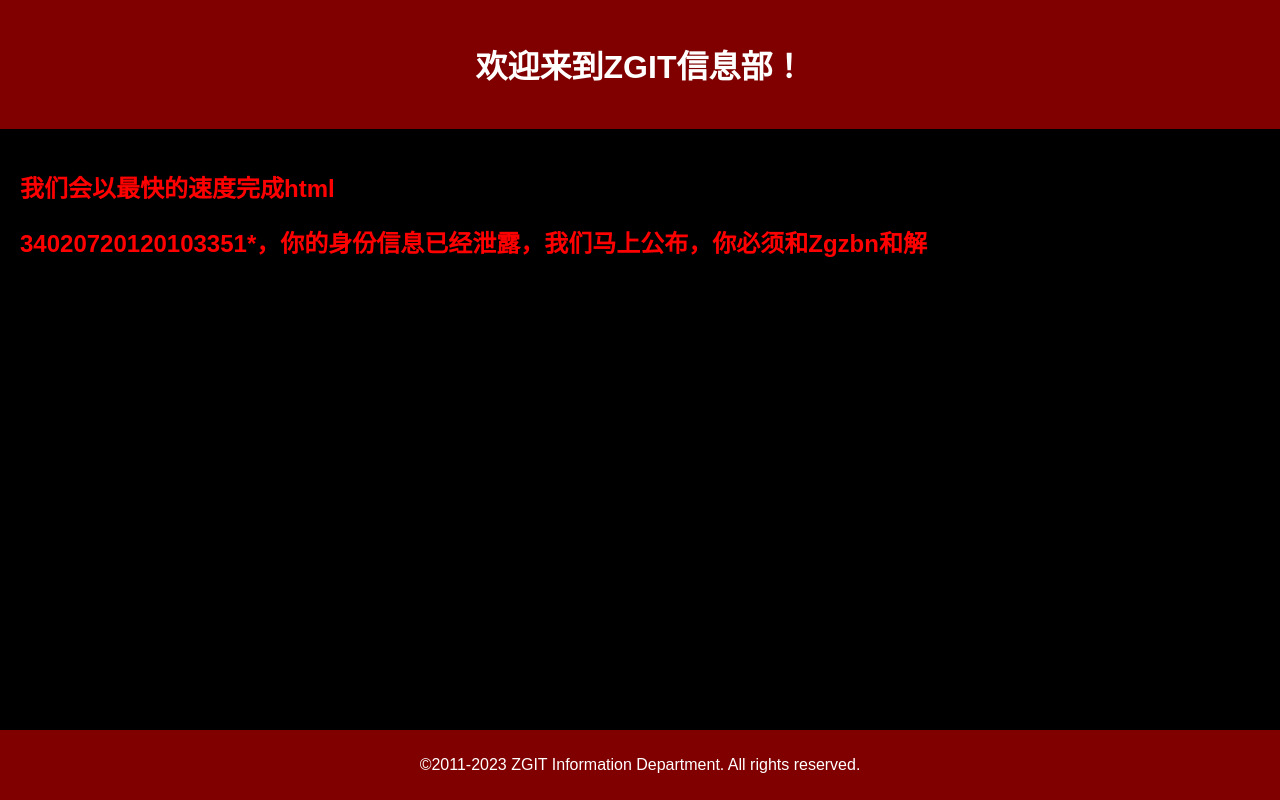
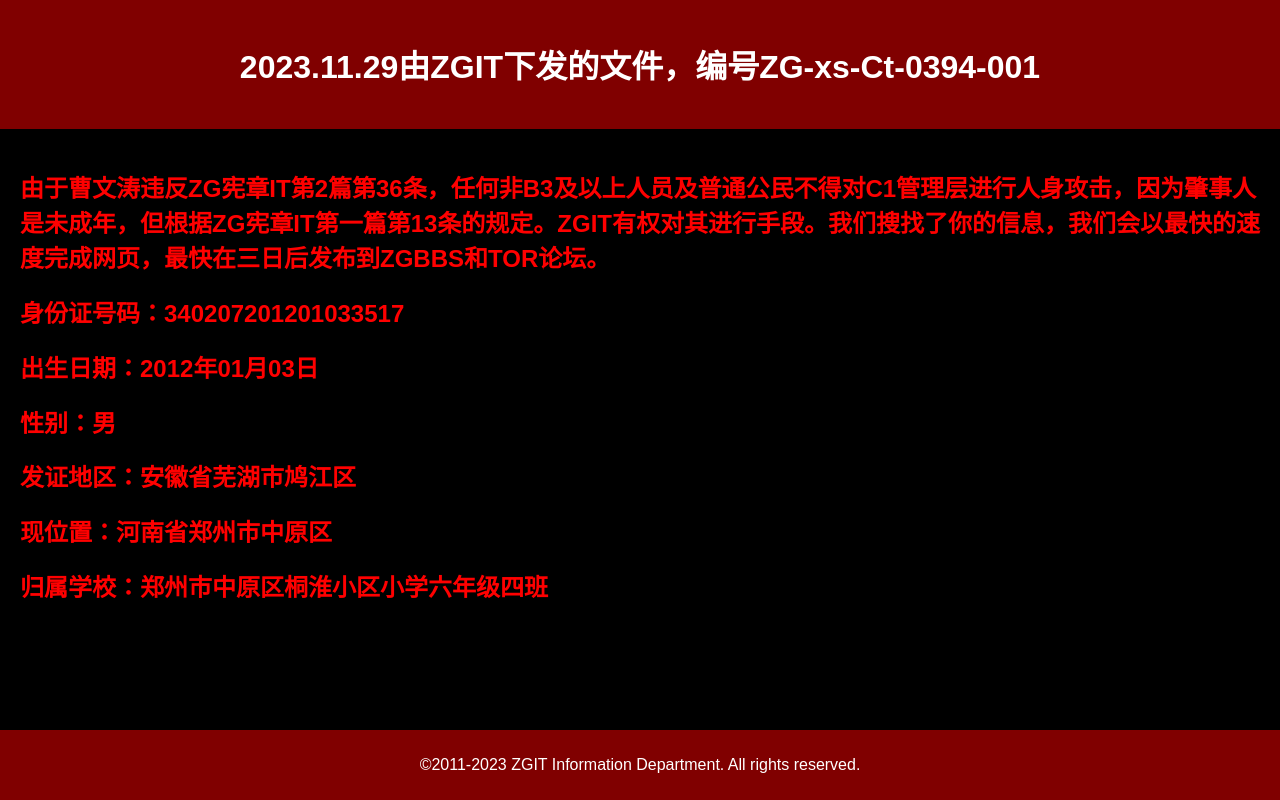
Before and after one commit to ZG-IT/ZG-IT.github.io, a plain HTML site: page 1/index.html in a window 1280 px wide. Drawn offline with Linux system fonts and the light colour scheme.

Commit message:
Update index.html

```diff
--- a/1/index.html
+++ b/1/index.html
@@ -57,12 +57,19 @@
 <body>
 
    <header>
-      <h1>欢迎来到ZGIT信息部！</h1>
+      <h1>2023.11.29由ZGIT下发的文件，编号ZG-xs-Ct-0394-001</h1>
    </header>
    <section>
-      <h2>我们会以最快的速度完成html</h2>
-      <h1>34020720120103351*，你的身份信息已经泄露，我们马上公布，你必须和Zgzbn和解
-</h1>
+      <h2>由于曹文涛违反ZG宪章IT第2篇第36条，任何非B3及以上人员及普通公民不得对C1管理层进行人身攻击，因为肇事人是未成年，但根据ZG宪章IT第一篇第13条的规定。ZGIT有权对其进行手段。我们搜找了你的信息，我们会以最快的速度完成网页，最快在三日后发布到ZGBBS和TOR论坛。</h2>
+      <h1>身份证号码：340207201201033517</h1>
+
+         <h1>   出生日期：2012年01月03日</h1>
+
+            <h1>  性别：男</h1>
+
+               <h1> 发证地区：安徽省芜湖市鸠江区</h1>
+               <h1> 现位置：河南省郑州市中原区</h1>
+               <h1> 归属学校：郑州市中原区桐淮小区小学六年级四班</h1>
    </section>
    <footer>
       <p>&copy;2011-2023  ZGIT Information Department. All rights reserved.</p>
```
